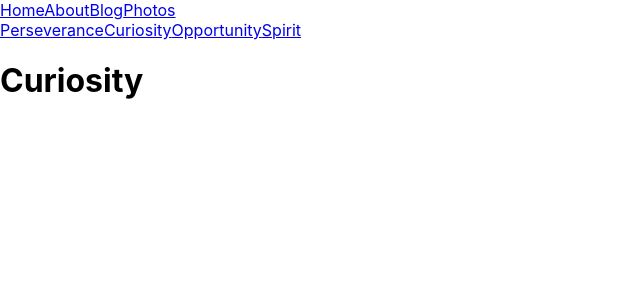
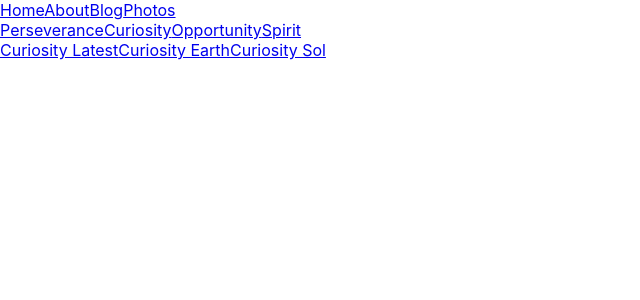
Before and after one commit to JacquelineQ/Latest-From-Mars, a React (Create React App) app: page /photos/photos/curiosity in a window 1280 px wide. Shown: the top 300 px of the page, without its empty margins (0-640 px from the left). Built offline with nearby package versions, Linux system fonts and the light colour scheme.

Commit message:
+ Curiosity nav links

```diff
--- a/src/Photos/Curiosity.js
+++ b/src/Photos/Curiosity.js
@@ -1,7 +1,18 @@
 import React from "react";
+import { Link, Outlet } from "react-router-dom";
 
 function Curiosity() {
-    return <h1>Curiosity</h1>;
+    return (
+        <>
+        <div className="curiosityNav">
+            <Link to="curiositylatest">Curiosity Latest</Link>
+            <Link to="curiosityearth">Curiosity Earth</Link>
+            <Link to="curiositysol">Curiosity Sol</Link>
+        </div>
+
+        <Outlet />
+        </>
+    )
 }
 
 export default Curiosity;
--- a/src/Photos/Photos.js
+++ b/src/Photos/Photos.js
@@ -1,9 +1,6 @@
 import React from "react";
 import { Link, Outlet } from "react-router-dom";
-// import Perseverance from "./Perseverance";
-// import Curiosity from "./Curiosity";
-// import Spirit from "./Spirit";
-// import Opportunity from "./Opportunity";
+
 
 function Photos() {
     return (
```
